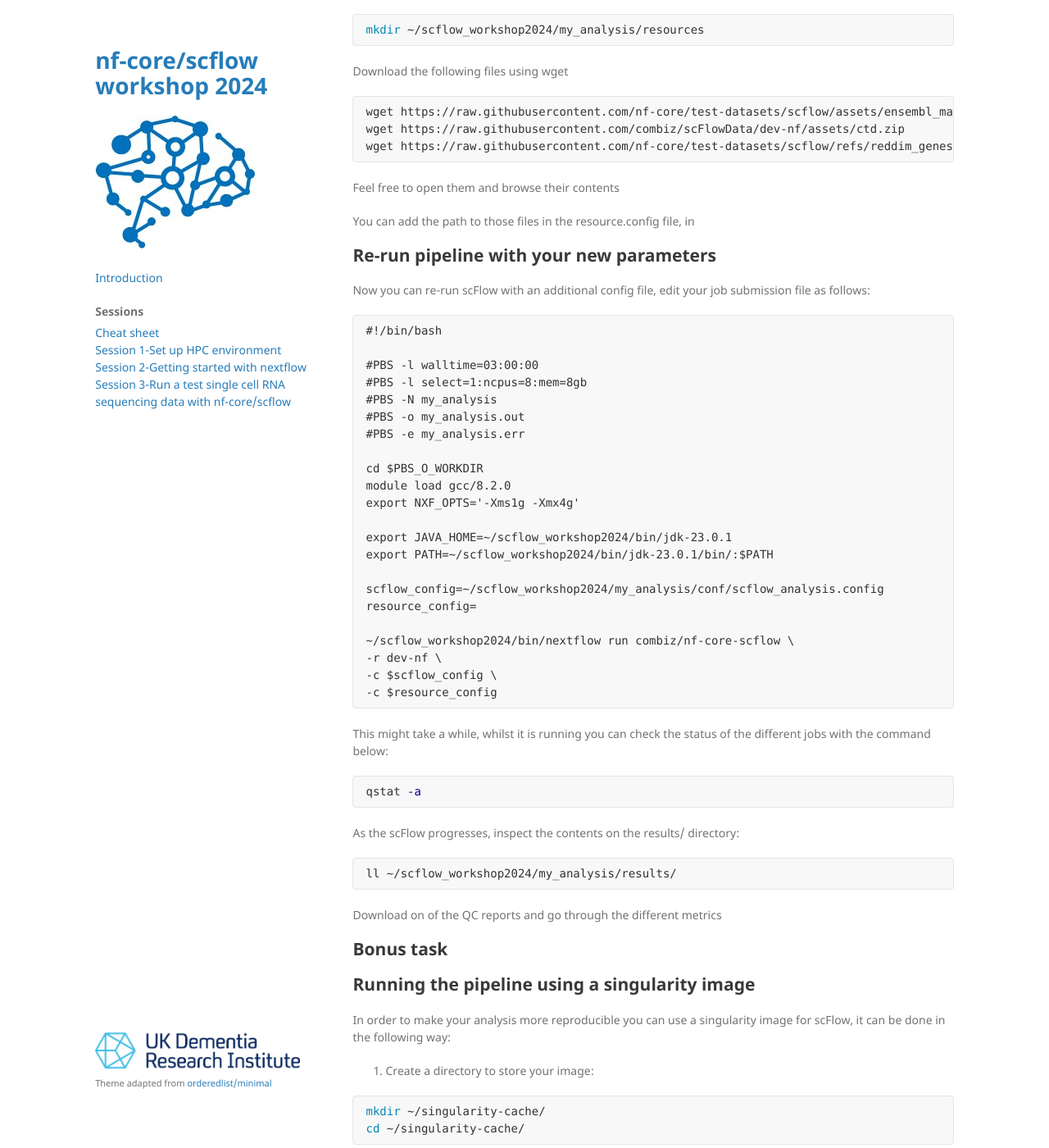
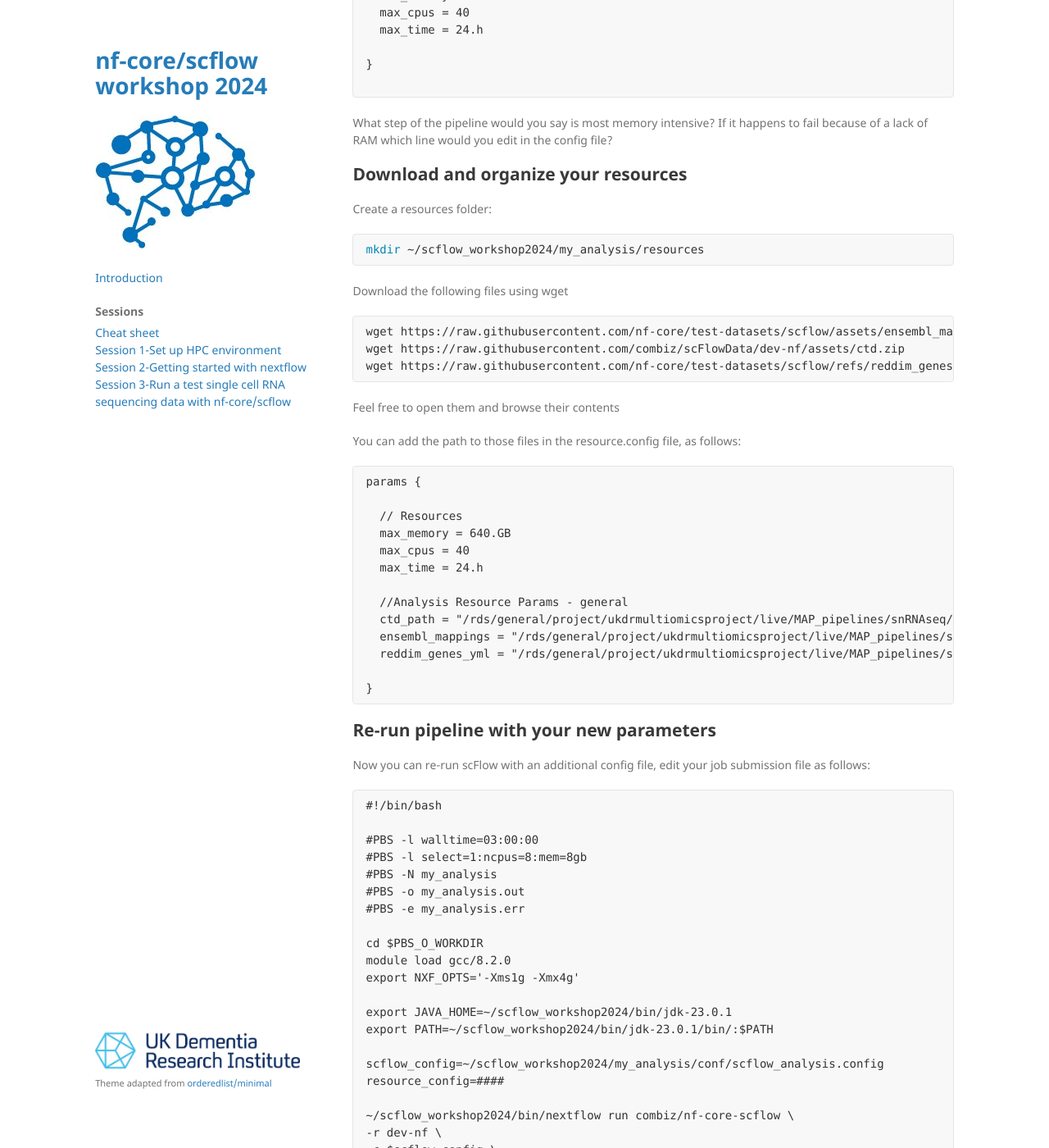
Before and after one commit to nfancy/scflow-workshop2024.github.io, a Jekyll site: the page built from docs/pages/main/session-3.md, in a window 1280 px wide and 1400 px high, scrolled down 2441 px. Shown: the whole window at 82% size. Built offline with Jekyll 4.4.1, drawn with Linux system fonts in a browser that asks for light colours; the repository's description, which GitHub fills in, is left out; some of the changed text lies outside the part shown.

Commit message:
Update session-3.md

````diff
--- a/docs/pages/main/session-3.md
+++ b/docs/pages/main/session-3.md
@@ -94,9 +94,23 @@ And there are already values attributed to each categories of jobs. As you can s
 Now we will look at another config file that will indicate to Nextflow the hardware resources required for each job. Copy the contents from the template here: (base.config)[https://github.com/combiz/nf-core-scflow/blob/dev/conf/base.config]
 
 Into a file in the following location:
-~/scflow_workshop2024/my_analysis/conf/hardware.config
+~/scflow_workshop2024/my_analysis/conf/resources.config
 
 This config file is especially important as it will be what nextflow requests from PBS for each individual job (the more memory intensive/lengthy a job is the more hardware/time resources you should allocate it).
+
+Add the following to the resources.config file:
+
+```
+params {
+
+  // Resources
+  max_memory = 640.GB
+  max_cpus = 40
+  max_time = 24.h
+
+}
+
+```
 
 What step of the pipeline would you say is most memory intensive? If it happens to fail because of a lack of RAM which line would you edit in the config file?
 
@@ -118,7 +132,23 @@ wget https://raw.githubusercontent.com/nf-core/test-datasets/scflow/refs/reddim_
 
 Feel free to open them and browse their contents
 
-You can add the path to those files in the resource.config file, in
+You can add the path to those files in the resource.config file, as follows:
+
+```
+params {
+
+  // Resources
+  max_memory = 640.GB
+  max_cpus = 40
+  max_time = 24.h
+
+  //Analysis Resource Params - general
+  ctd_path = "/rds/general/project/ukdrmultiomicsproject/live/MAP_pipelines/snRNAseq/assets/ctd.zip"
+  ensembl_mappings = "/rds/general/project/ukdrmultiomicsproject/live/MAP_pipelines/snRNAseq/assets/ensembl_mappings_human.tsv"
+  reddim_genes_yml = "/rds/general/project/ukdrmultiomicsproject/live/MAP_pipelines/snRNAseq/assets/reddim_genes_human.yml"
+
+}
+```
 
 ## Re-run pipeline with your new parameters
 
@@ -141,7 +171,7 @@ export JAVA_HOME=~/scflow_workshop2024/bin/jdk-23.0.1
 export PATH=~/scflow_workshop2024/bin/jdk-23.0.1/bin/:$PATH
 
 scflow_config=~/scflow_workshop2024/my_analysis/conf/scflow_analysis.config
-resource_config=
+resource_config=####
 
 ~/scflow_workshop2024/bin/nextflow run combiz/nf-core-scflow \
 -r dev-nf \
````
